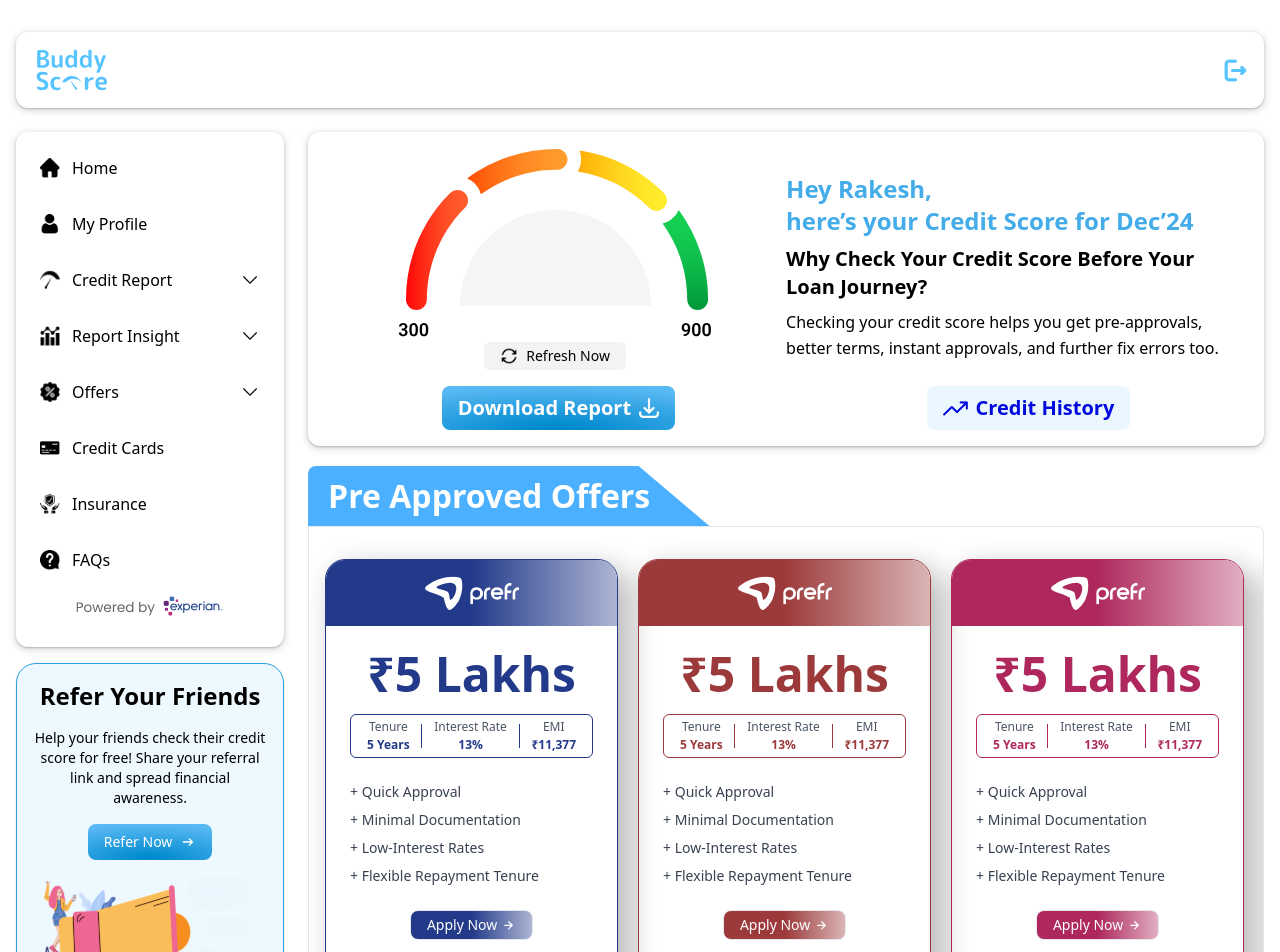
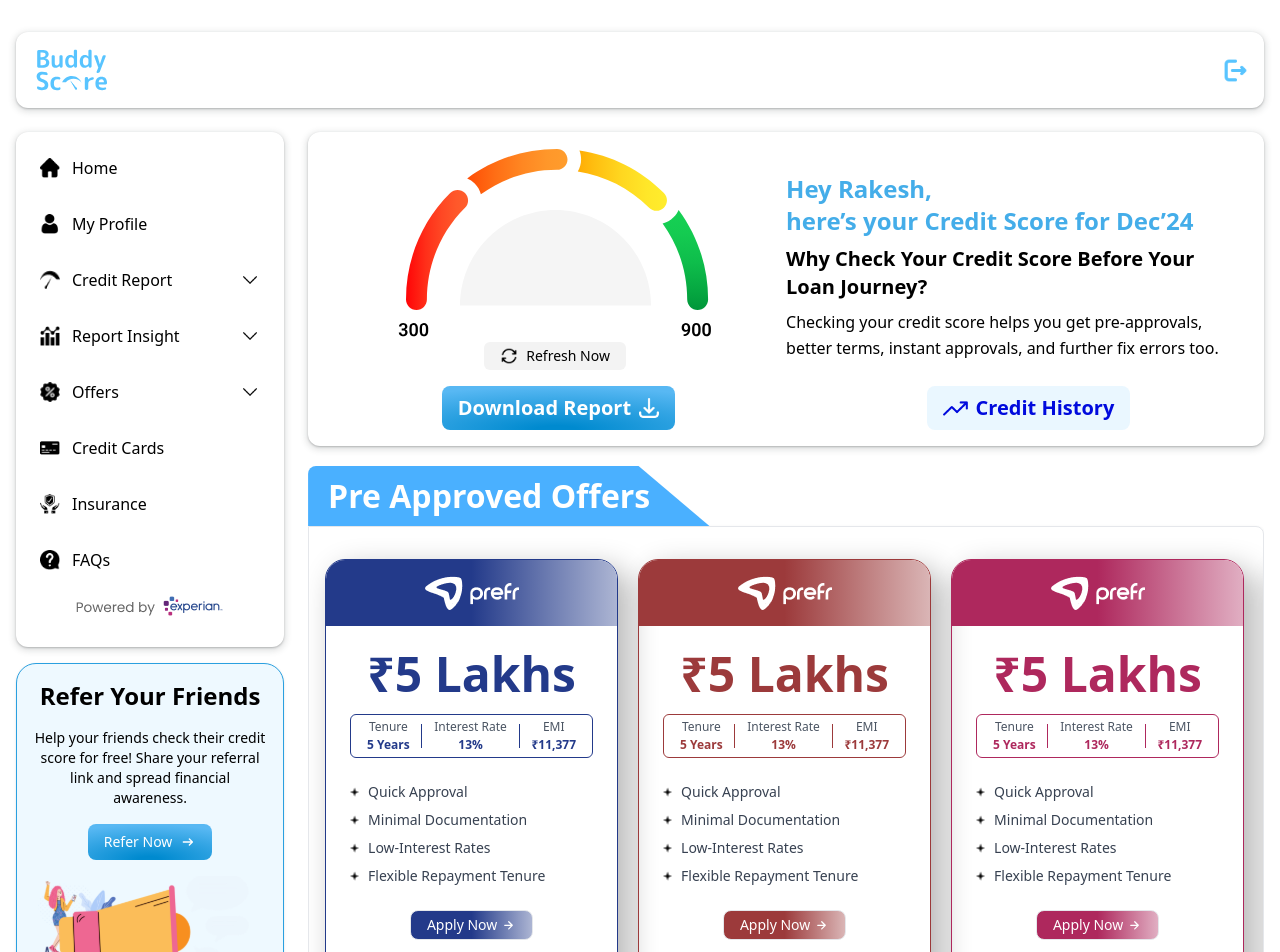
Before and after one commit to sammeddev/credit-score, a Next.js app: page /dashboard in a window 1280 px wide. Shown: the top 952 px of the page. Built offline with nearby package versions, Linux system fonts and the light colour scheme.

Commit message:
add: minor changes added

```diff
--- a/components/CreditScore/components/OfferCard.jsx
+++ b/components/CreditScore/components/OfferCard.jsx
@@ -17,6 +17,14 @@
       });
     }
   };
+
+  const benefits = [
+    "Quick Approval",
+    "Minimal Documentation",
+    "Low-Interest Rates",
+    "Flexible Repayment Tenure",
+  ];
+
   return (
     <>
       <div className="w-full rounded-r-lg border shadow">
@@ -90,12 +98,23 @@
                       </div>
                     </div>
 
+                    {/* Benifits */}
                     <ul className="mt-6 space-y-2 text-start text-sm text-gray-700">
-                      <li>+ Quick Approval</li>
-                      <li>+ Minimal Documentation</li>
-                      <li>+ Low-Interest Rates</li>
-                      <li>+ Flexible Repayment Tenure</li>
+                      {benefits.map((benefit, index) => (
+                        <li
+                          key={index}
+                          className="flex items-center justify-start gap-2"
+                        >
+                          <img
+                            src="/credit-score/star1.png"
+                            alt="benefit indicator"
+                            className="h-2.5 w-2.5"
+                          />
+                          {benefit}
+                        </li>
+                      ))}
                     </ul>
+
                     <button
                       className="mx-auto mt-6 flex items-center justify-center gap-1 rounded-[8px] border px-4 py-1 text-sm text-white transition hover:border-gray-500"
                       style={{
```
Also changed, not shown: components/CreditScore/components/ReferBanner.jsx (+5 -2 lines), public/credit-score/star1.png (added).
